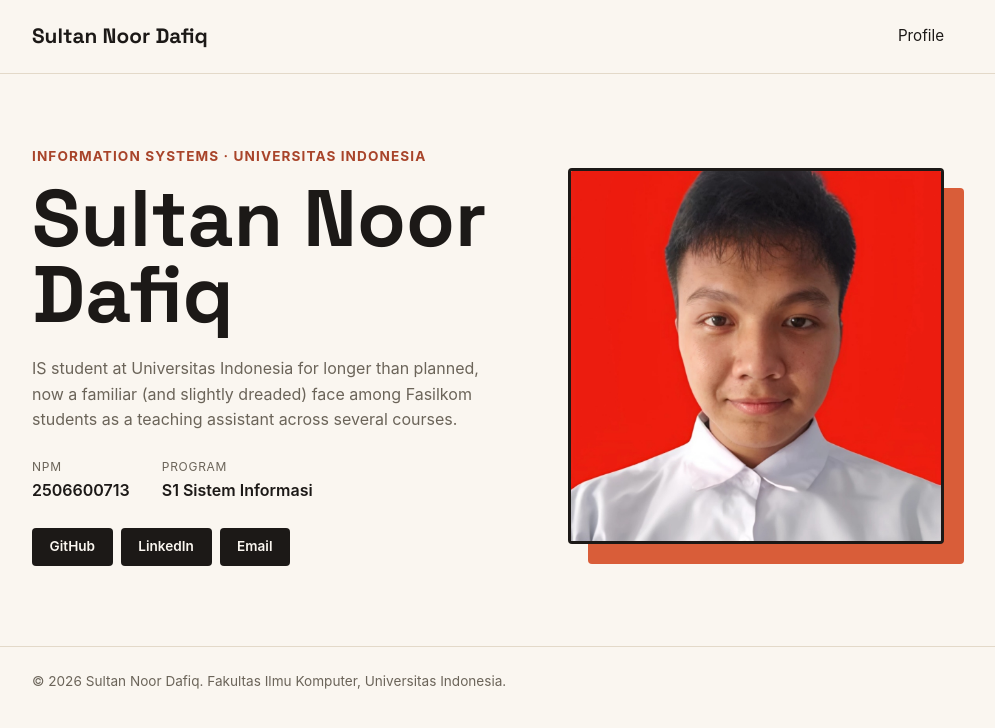
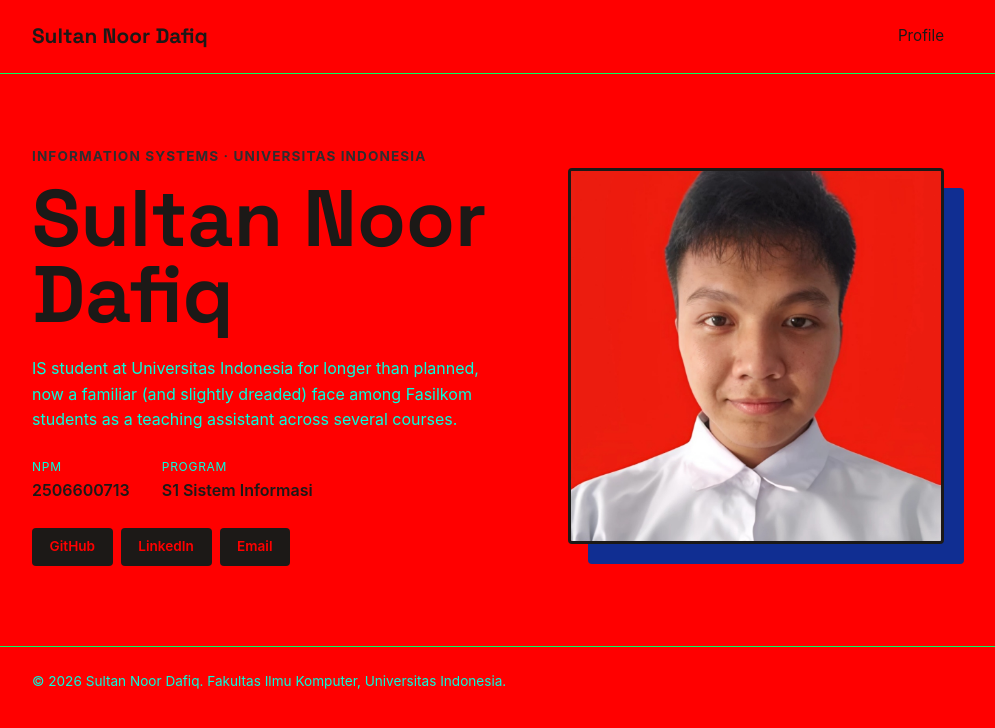
Before and after one commit to Dafiq24/myportfolio, a Django app: template templates/index.html in a window 1280 px wide. Shown: the top 728 px of the page, without its empty margins (152-1147 px from the left). Run offline with Django 3.2, Linux system fonts and the light colour scheme; the template is opened without the code that fills it, so the values that code supplies are empty.

Commit message:
style: update href links and adjust color palette

```diff
--- a/static/css/style.css
+++ b/static/css/style.css
@@ -6,11 +6,11 @@
 
 :root {
     --ink: #1c1917;
-    --paper: #faf6f0;
-    --accent: #d95d39;
-    --accent-dark: #a8442a;
-    --line: #e3d9c9;
-    --text-muted: #6b6459;
+    --paper: rgb(255, 0, 0);
+    --accent: #102e92;
+    --accent-dark: #2e2d30;
+    --line: #00ff62;
+    --text-muted: #00ffdd;
     --radius: 4px;
 }
 
@@ -61,7 +61,7 @@ h1, .brand {
 }
 
 .hero {
-     padding: 4.5rem 0 5rem;
+    padding: 4.5rem 0 5rem;
 }
 
 .hero-grid {
--- a/templates/index.html
+++ b/templates/index.html
@@ -9,7 +9,7 @@
     <link rel="preconnect" href="https://fonts.gstatic.com" crossorigin>
     <link href="https://fonts.googleapis.com/css2?family=Space+Grotesk:wght@500;
     700&display=swap" rel="stylesheet">
-    <link rel="stylesheet" href="/static/css/style.css">
+    <link rel="stylesheet" href="{% static 'css/style.css' %}?v=1.1">
 </head>
 <body>
     <header class="site-header">
```
